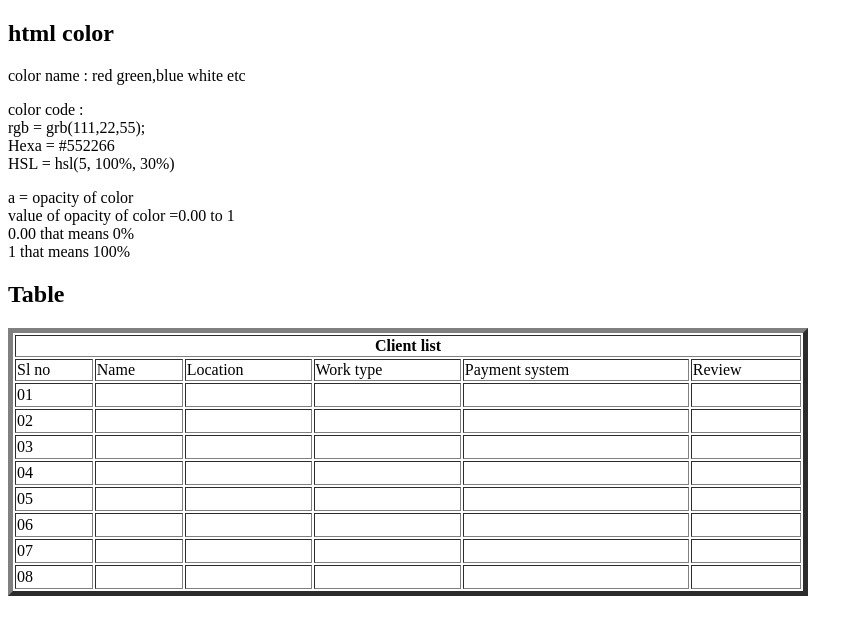
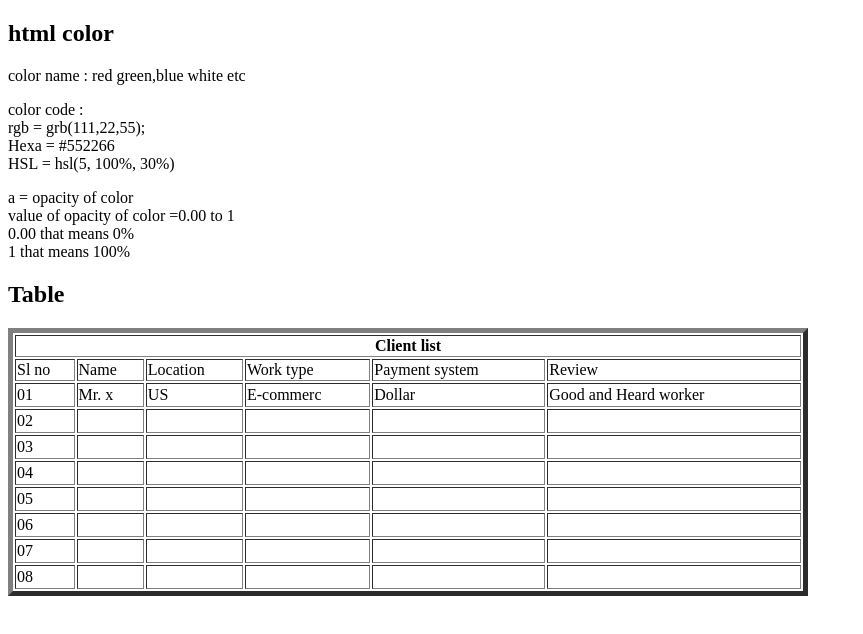
Before and after one commit to Monia-Bilashi/html-color-html-table, a plain HTML site: page index.html in a window 1280 px wide. Shown: the whole page, without its empty margins (0-863 px from the left). Drawn offline with Linux system fonts and the light colour scheme.

Commit message:
2nd commit

```diff
--- a/index.html
+++ b/index.html
@@ -29,11 +29,11 @@
         </tr>
         <tr>
             <td height="20px">01</td>
-            <td></td>
-            <td></td>
-            <td></td>
-            <td></td>
-            <td></td>
+            <td>Mr. x</td>
+            <td>US</td>
+            <td>E-commerc</td>
+            <td>Dollar</td>
+            <td>Good and Heard worker</td>
         </tr>
         <tr>
             <td height="20px">02</td>
```
